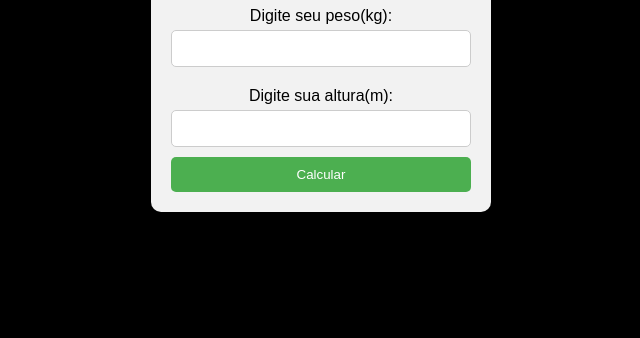
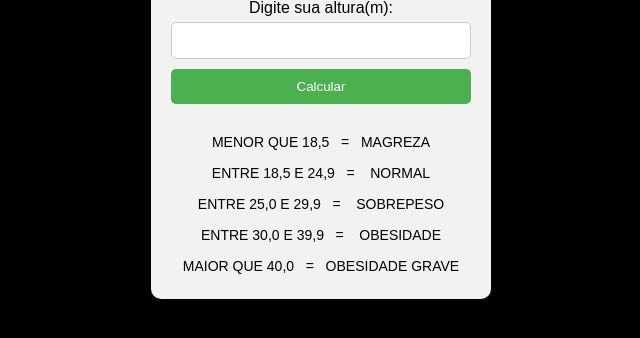
Before and after one commit to LuanMedeeiros/Calculadora_IMC, a plain HTML site: page index.html in a window 1280 px wide. Shown: the part 320-658 px from the top of the page, without its empty margins (319-959 px from the left). Drawn offline with Linux system fonts and the light colour scheme.

Commit message:
Update index.html & style.css

```diff
--- a/assets/css/style.css
+++ b/assets/css/style.css
@@ -20,6 +20,11 @@ body {
     box-shadow: 0 0 10px rgba(0, 0, 0, 0.1);
     width: 300px;
     text-align: center;
+}
+
+#form-info {
+    margin-top: 20px;
+    font-size: 14px;
 }
 
 form {
--- a/index.html
+++ b/index.html
@@ -28,6 +28,14 @@
 
             <input type="submit" value="Calcular">
         </form>
+
+        <form id="form-info">
+            <label>MENOR QUE 18,5&nbsp;&nbsp;&nbsp;=&nbsp;&nbsp;&nbsp;MAGREZA</label>
+            <label>ENTRE 18,5 E 24,9&nbsp;&nbsp;&nbsp;=&nbsp;&nbsp;&nbsp; NORMAL</label>
+            <label>ENTRE 25,0 E 29,9&nbsp;&nbsp;&nbsp;=&nbsp;&nbsp;&nbsp; SOBREPESO</label>
+            <label>ENTRE 30,0 E 39,9&nbsp;&nbsp;&nbsp;=&nbsp;&nbsp;&nbsp; OBESIDADE</label>
+            <label>MAIOR QUE 40,0&nbsp;&nbsp;&nbsp;=&nbsp;&nbsp;&nbsp;OBESIDADE GRAVE</label>
+        </form>
     </div>
     <script src="/assets/js/index.js"></script>
 </body>
```
